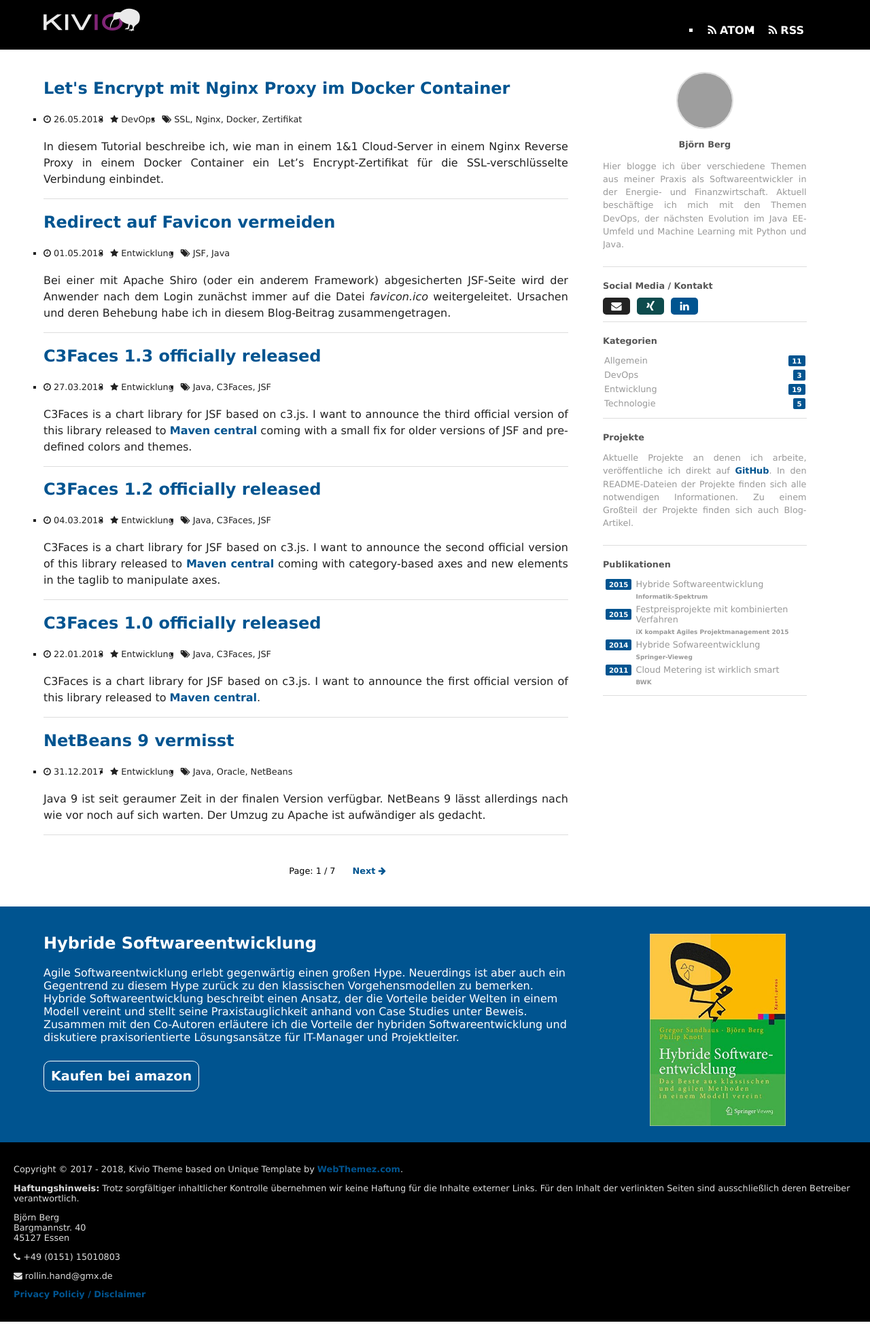
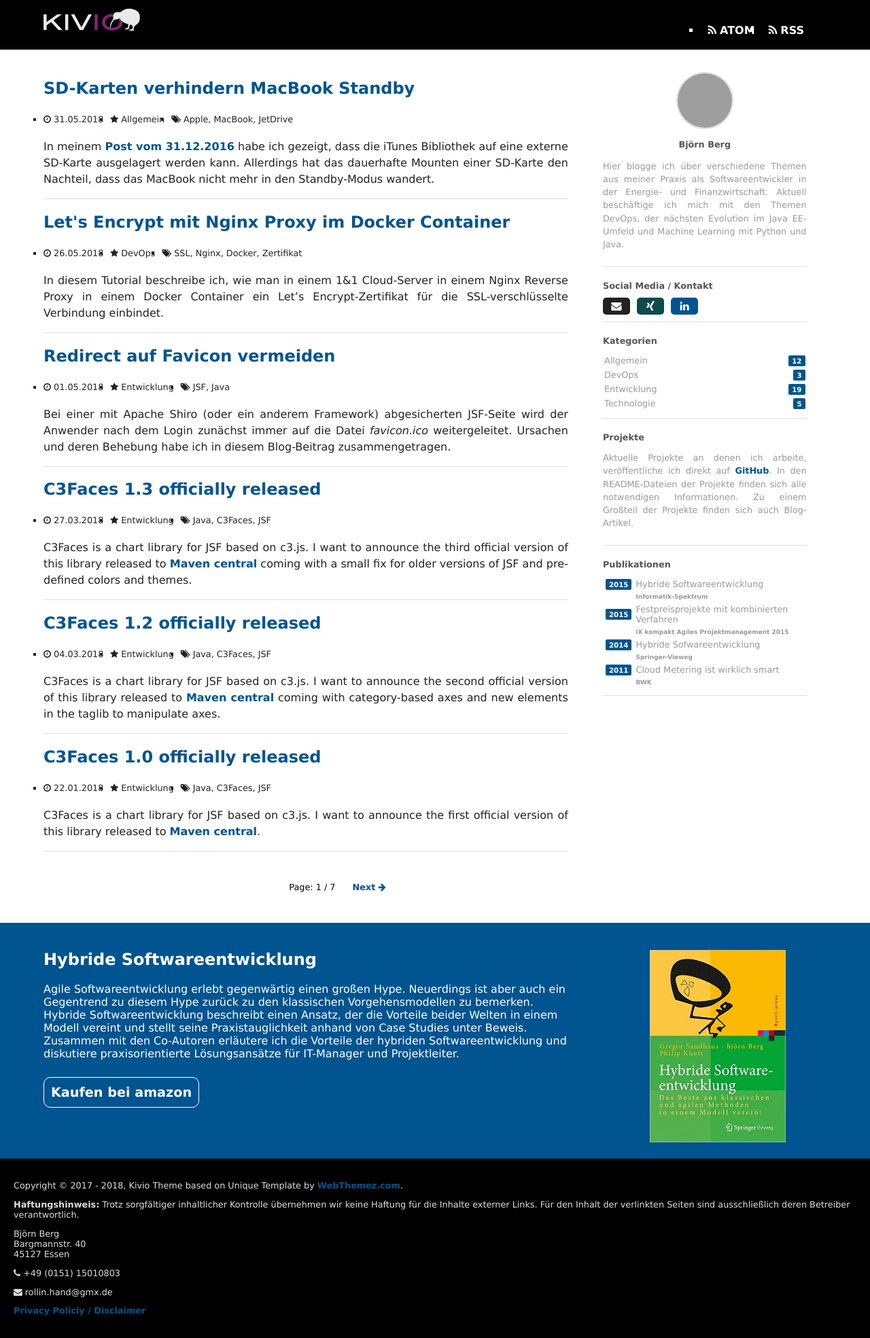
Before and after one commit to rollinhand/rollinhand.github.io, a Jekyll site: the page built from index.html, in a window 1280 px wide. Shown: the whole page at 68% size. Built offline with Jekyll 4.4.1, drawn with Linux system fonts in a browser that asks for light colours; some web fonts are replaced; the list of posts is cut into pages by our own code; before the commit the page ends 1945 px from its top, so only the background shows below that; grey boxes are pictures that could not be loaded.

Commit message:
site updated at 2018-05-31 20:01:07 UTC

```diff
--- /dev/null
+++ b/_posts/2018-05-31-sd-karten-verhindern-macbook-standby.md
@@ -0,0 +1,22 @@
+---
+layout: post
+title: SD-Karten verhindern MacBook Standby
+date: 2018-05-31
+category: Allgemein
+tags: [Apple, MacBook, JetDrive]
+---
+In meinem [Post vom 31.12.2016]({% link _posts/2016-12-31-itunes-bibliothek-auf-transcend-jetdrive.md %}) habe ich gezeigt, dass die iTunes Bibliothek auf eine externe SD-Karte ausgelagert werden kann. Allerdings hat das dauerhafte Mounten einer SD-Karte den Nachteil, dass das MacBook nicht mehr in den Standby-Modus wandert.
+
+<!--more-->
+
+Seit einiger Zeit habe ich mich gewundert, dass nach einem halben Tag das MacBook in der Tasche ca. 25 Prozent an Akku-Leistung verloren hat. Normalerweise verbraucht ein MacBook bei zugeklappten Deckel ca. ein Prozent Akku-Leistung je Stunde.
+
+Nach drei Stunden geht das MacBook in den Standard-Einstellungen in den Tiefschlaf und reduziert dabei die CPU-Leistung sofern keine Dienste im Hintergrund laufen, die den Tiefschlaf (nicht mit dem Hibernate-Modus zu verwechseln) verhindern.
+
+[Apple hat am 12.10.2017 ein Dokument veröffentlicht](https://support.apple.com/de-de/HT202124) und weist darauf hin, dass eine dauerhaft gemountete SD-Karte den Tiefschlaf verhindert und somit die Akkuleistung schneller schwindet.
+
+Die dauerhafte Einbinung eines JetDrives für die Auslagerung der iTunes-Datenbank sorgt folglich dafür, dass der Standby-Modus nicht mehr genutzt werden kann.
+
+Um den Akku zu schonen kann also die SD-Karte ausgeworfen oder das MacBook bei längerer Nicht-Nutzung ausgeschaltet werden. Umgerechnet ist ansonsten mit ca. 3 Prozent Leistungsschwund je Stunde bei dauerhaft eingebundener SD-Karte zu rechnen.
+
+Im Internet kursieren auch Tipps, um Den Standby-Modus des MacBooks zu beeinflussen. Ich persönlich rate allerdings davon ab, die Powermanagement-Einstellungen des MacBooks über die Kommandozeile zu beeinflussen, wenn man sich nicht der Konsequenzen bewusst ist.
--- a/css/styles.scss
+++ b/css/styles.scss
@@ -148,8 +148,17 @@ ul {
 
         }
 
+        h2, h3, h4 {
+            color: #812577;
+            font-weight:bold;
+        }
+
         p {
             line-height: 1.5em;
+        }
+
+        img {
+            width:100%;
         }
     }
 
```
Also changed, not shown: 2 other files.
